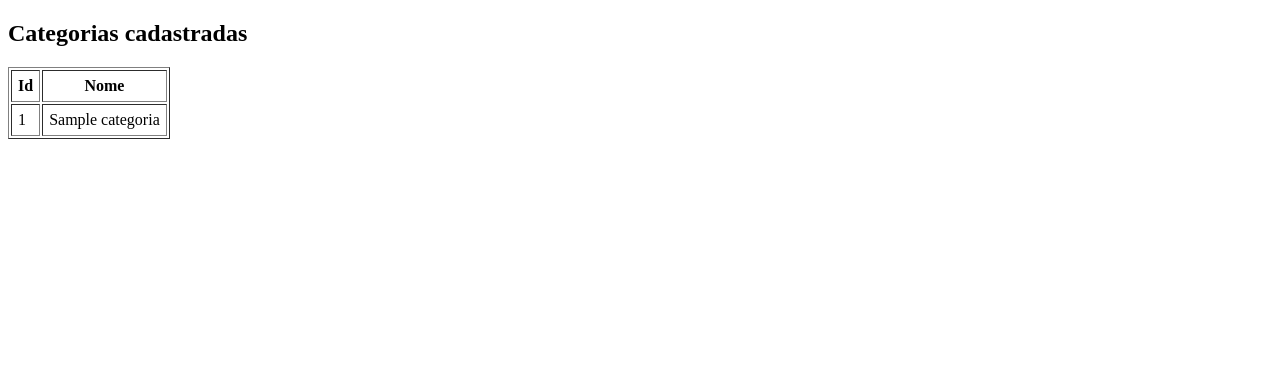
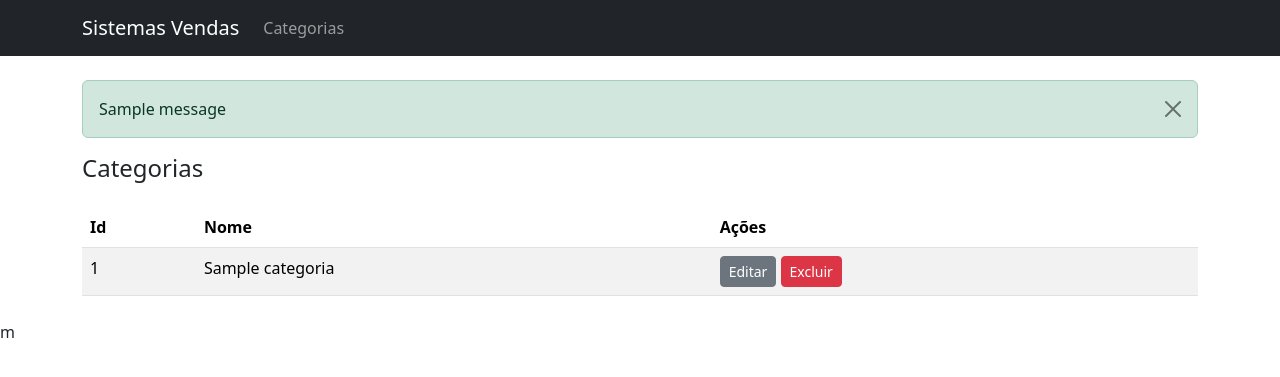
Before and after one commit to mirandati7/python-flask, a Flask app: page /listar-categorias in a window 1280 px wide. Shown: the top 377 px of the page. Run offline with Flask 3, Linux system fonts and the light colour scheme; one stand-in notice (Sample message) is shown; a database or web service that is not in the repository returns one stand-in record (values such as "Sample title"); some libraries are stand-ins or nearby versions.

Commit message:
Listagem de categorias

```diff
--- a/app.py
+++ b/app.py
@@ -1,4 +1,4 @@
-from flask  import Flask,render_template, request
+from flask  import Flask,render_template, request, redirect,url_for
 
 from conexao import conecta_db
 from categoria_bd import inserir_categoria, consultar_categoria
@@ -8,7 +8,7 @@ from produto_db import listar_produtos_bd, inserir_produto_bd
 app = Flask(__name__)
 
 @app.route('/')
-def principal():
+def home():
     nome = "Sistema de Vendas"
     return render_template("index.html",nome=nome)
 
@@ -46,7 +46,7 @@ def salvar_categoria():
 
 
 @app.route("/listar-categorias", methods=['GET','POST'])
-def listar_categorias():
+def categoria_listar():
     conexao = conecta_db()
     categorias = consultar_categoria(conexao)
     return render_template("categoria_listar.html",categorias=categorias)
@@ -84,6 +84,13 @@ def salvar_produto():
     return render_template("produto_form.html")
 
 
+@app.route('/categorias/<int:id>/editar', methods=['GET', 'POST'])
+def categorias_editar(id):
+    return redirect(url_for('categorias_listar'))
+
+@app.route('/categorias/<int:id>/excluir', methods=['GET', 'POST'])
+def categorias_excluir(id):
+    return redirect(url_for('categorias_listar'))
 
 if __name__ == '__main__':
     app.run(debug=True)
--- /dev/null
+++ b/static/css/custom.css
@@ -0,0 +1 @@
+body{background-color:#f8f9fb;}
--- /dev/null
+++ b/templates/base.html
@@ -0,0 +1,28 @@
+<!DOCTYPE html>
+<html lang="pt">
+<head>
+    <meta charset="UTF-8">
+    <meta name="viewport" content="width=device-width, initial-scale=1.0">
+    <title>{% block title %}Sistema Vendas{% endblock %}</title>
+    <link href="https://cdn.jsdelivr.net/npm/bootstrap@5.3.3/dist/css/bootstrap.min.css" rel="stylesheet">
+</head>
+<body>
+
+    <nav class="navbar navbar-expand-lg navbar-dark bg-dark">
+      <div class="container">
+        <a class="navbar-brand" href="{{ url_for('home') }}">Sistemas Vendas</a>
+        <div class="collapse navbar-collapse">
+          <ul class="navbar-nav me-auto">
+            <li class="nav-item"><a class="nav-link" href="{{ url_for('categoria_listar') }}">Categorias</a></li>
+          </ul>
+        </div>
+      </div>
+    </nav>
+
+    <main class="container my-4">
+      {% include 'partials/_messages.html' %}
+      {% block content %}{% endblock %}
+    </main>
+
+</body>
+</html>m
--- a/templates/categoria_listar.html
+++ b/templates/categoria_listar.html
@@ -1,34 +1,36 @@
-<!DOCTYPE html>
-<html lang="pt">
-<head>
-    <meta charset="UTF-8">
-    <meta name="viewport" content="width=device-width, initial-scale=1.0">
-    <title>Listar Categorias</title>
-</head>
-<body>
-    <h2> Categorias cadastradas</h2>
+{% extends 'base.html' %}
+{% block title %}Categorias{% endblock %}
+{% block content %}
 
-    {% if categorias %}
-        <table border="1" cellpadding="6">
+<div class="d-flex justify-content-between mb-3">
+  <h1 class="h4">Categorias</h1>
+</div>
+
+{% if categorias %}
+    <table class="table table-striped">
+        <thead>
             <tr>
-                <th> Id</th>
-                <th> Nome</th>
+                <th> Id   </th>
+                <th> Nome </th>
+                <th> Ações</th>
             </tr>
+        </thead>
+        <tbody>
             {% for item in categorias %}
             <tr>
                 <td> {{item[0]}}  </td>
                 <td> {{item[1]}} </td>
+                <td>
+                    <a href="" class="btn btn-sm btn-secondary">Editar</a>
+		            <button class="btn btn-sm btn-danger" onclick="return confirm('Excluir?')">Excluir</button>
+                </td>
+
             </tr>
             {% endfor %}
+        </tbody>
 
-        </table>
-    {% else %}
-        <p> Nenhuma categoria encontrada</p>
-    {% endif %}
-
-
-
-
-
-</body>
-</html>
+    </table>
+{% else %}
+    <p> Nenhuma categoria encontrada</p>
+{% endif %}
+{% endblock %}
--- /dev/null
+++ b/templates/partials/_messages.html
@@ -0,0 +1,10 @@
+{% with msgs = get_flashed_messages(with_categories=true) %}
+  {% if msgs %}
+    {% for category, message in msgs %}
+      <div class="alert alert-{{ category }} alert-dismissible fade show" role="alert">
+        {{ message }}
+        <button type="button" class="btn-close" data-bs-dismiss="alert"></button>
+      </div>
+    {% endfor %}
+  {% endif %}
+{% endwith %}
```
Also changed, not shown: templates/categoria_form.html (+17 -4 lines).
